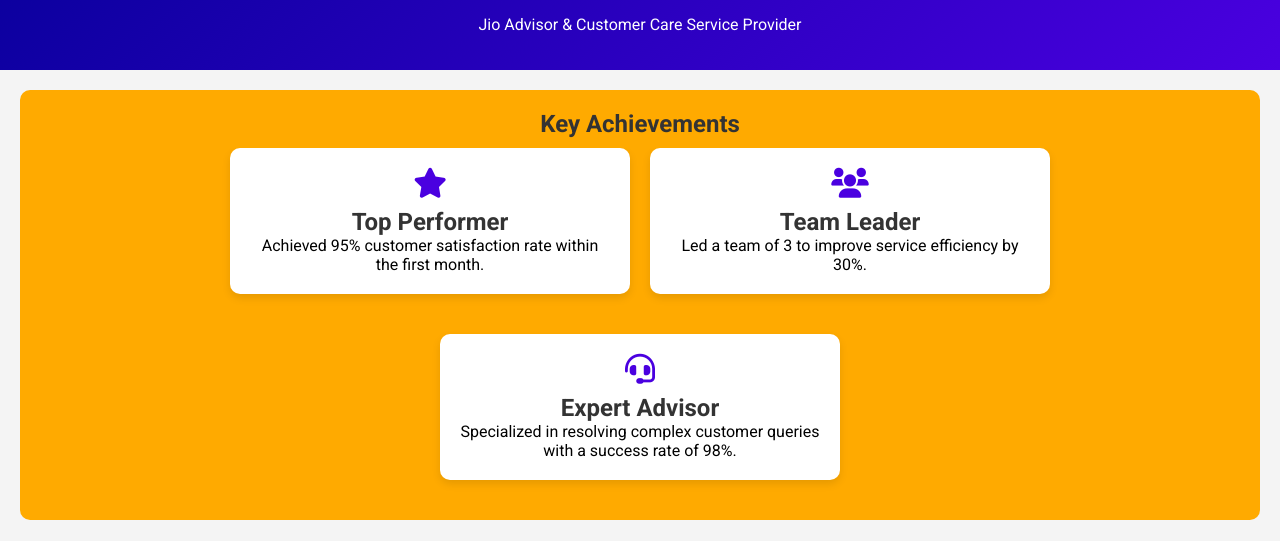
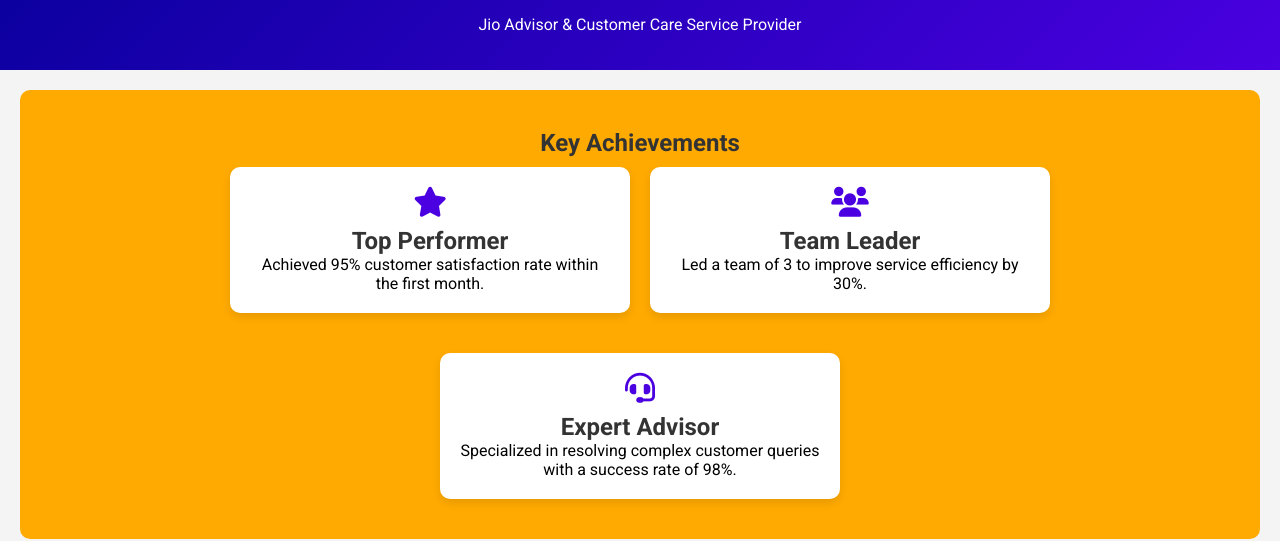
Before and after one commit to CoderKnight077/Mayuri-Acharjee---Jio-Advisor-Profile, a plain HTML site: page index.html in a window 1280 px wide. Shown: the part 261-802 px from the top of the page. Drawn offline with Linux system fonts and the light colour scheme; a web font is replaced by a local one.

Commit message:
Update index.html

```diff
--- a/index.html
+++ b/index.html
@@ -20,7 +20,7 @@
     </header>
 
     <!-- Achievements Section -->
-    <section class="achievements">
+    <section class="achievements"> <br>
         <h2>Key Achievements</h2>
         <div class="achievement-cards">
             <div class="card">
```
